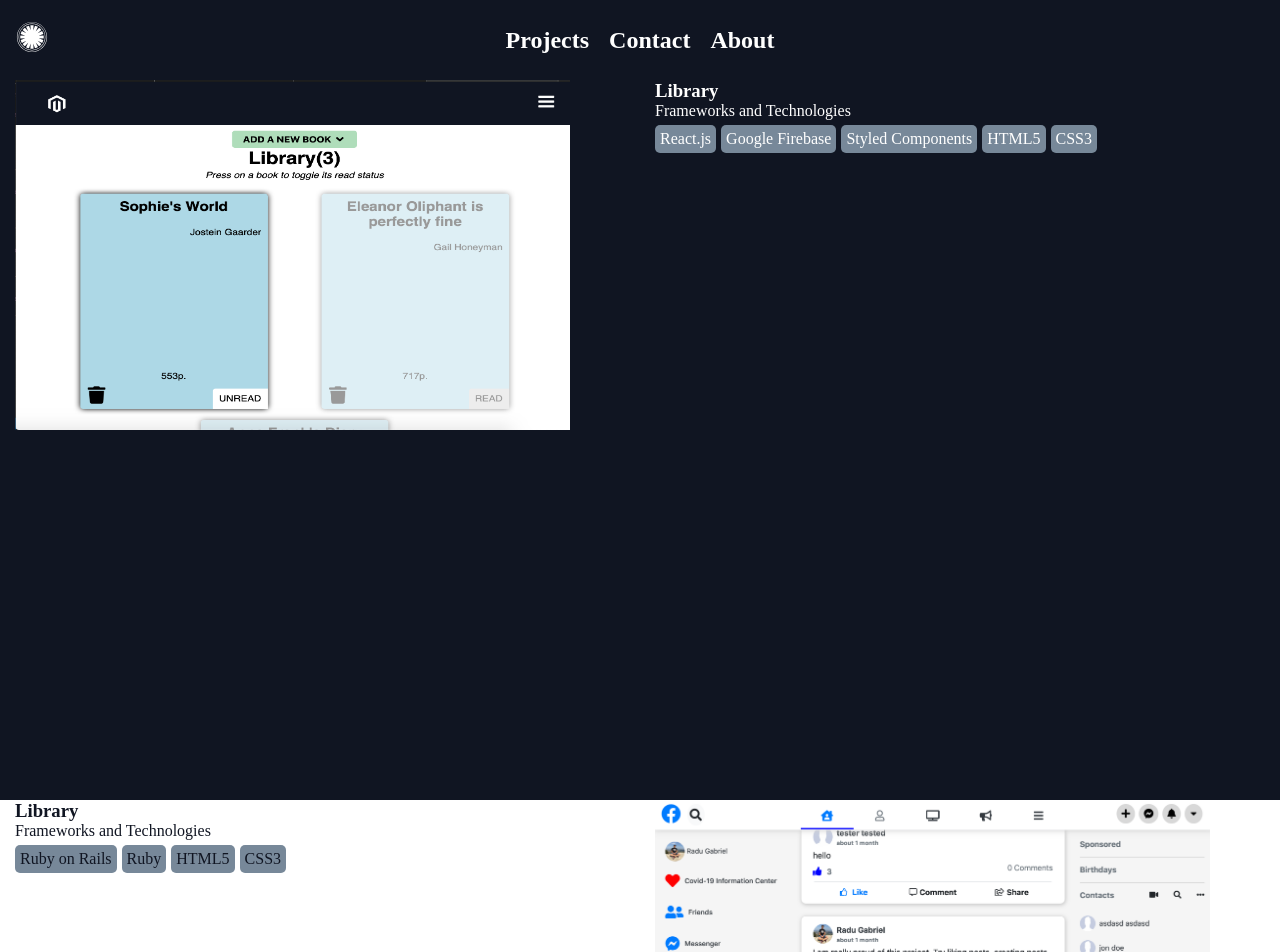
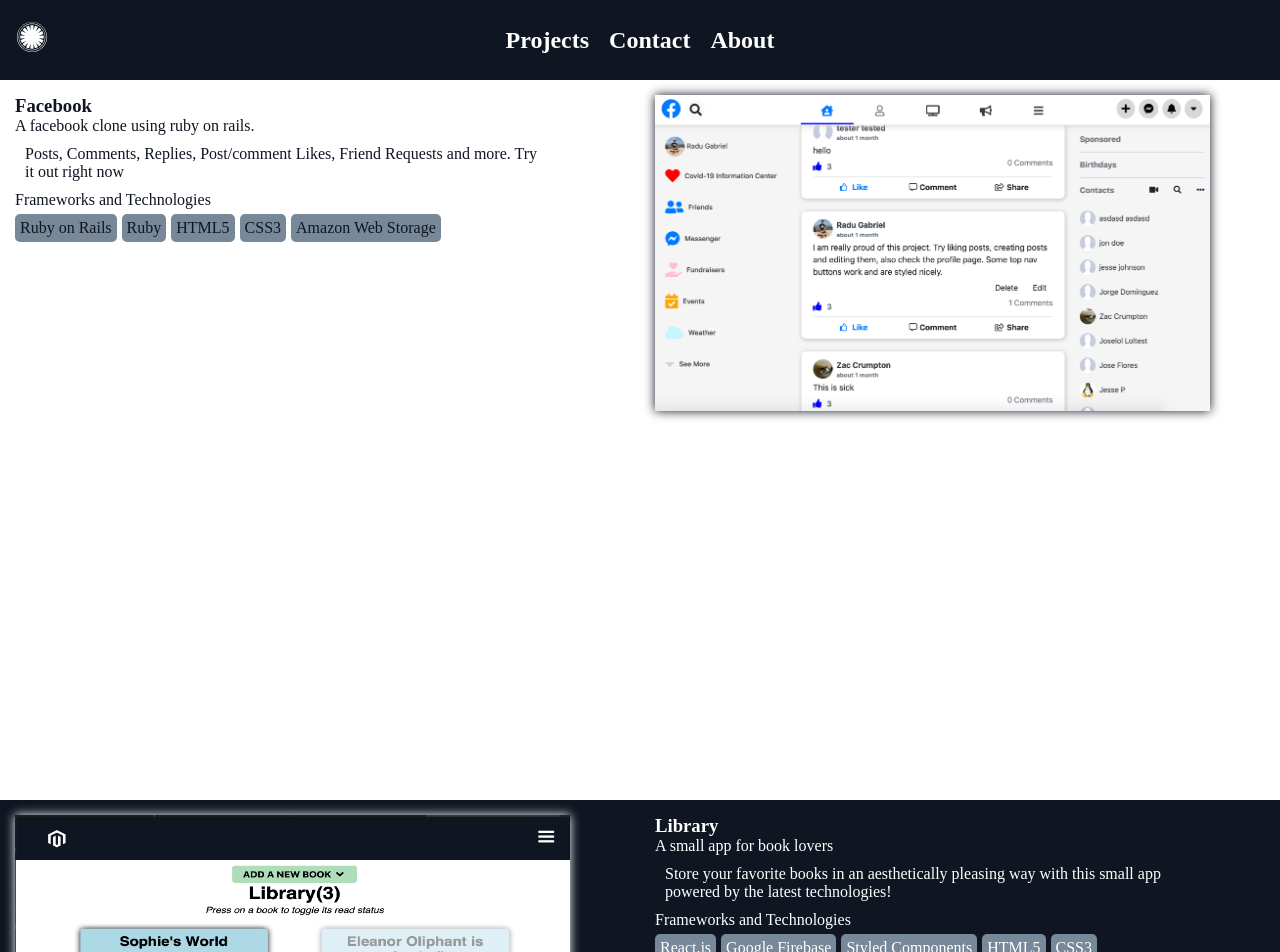
Before and after one commit to irlgabriel/portfolio, a React (Create React App) app: page / in a window 1280 px wide. Shown: the top 952 px of the page. Built offline with nearby package versions, Linux system fonts and the light colour scheme.

Commit message:
more styling and added a new project

```diff
--- a/src/components/Home/Data.js
+++ b/src/components/Home/Data.js
@@ -1,4 +1,18 @@
+
 export const ProjectOne = {
+  bgColor: "white",
+  textColor: "#101522",
+  img: require("../../images/facebook.png"),
+  alt: "Photo of facebook project",
+  projectTitle: "Facebook",
+  headingContent: "Frameworks and Technologies",
+  subtitleContent: ["Ruby on Rails", "Ruby", "HTML5", "CSS3", "Amazon Web Storage"],
+  smallDesc: "A facebook clone using ruby on rails.",
+  features: "Posts, Comments, Replies, Post/comment Likes, Friend Requests and more. Try it out right now",
+  imageLeft: false,
+}
+
+export const ProjectTwo = {
   bgColor: "#101522",
   textColor: "white",
   img: require("../../images/library.png"),
@@ -6,17 +20,8 @@
   projectTitle: "Library",
   headingContent: "Frameworks and Technologies",
   subtitleContent: ["React.js", "Google Firebase", "Styled Components", "HTML5", "CSS3"],
+  smallDesc: "A small app for book lovers",
+  features: "Store your favorite books in an aesthetically pleasing way with this small app powered by the latest technologies!",
   imageLeft: true,
 
 }
-
-export const ProjectTwo = {
-  bgColor: "white",
-  textColor: "#101522",
-  img: require("../../images/facebook.png"),
-  alt: "Photo of facebook project",
-  projectTitle: "Library",
-  headingContent: "Frameworks and Technologies",
-  subtitleContent: ["Ruby on Rails", "Ruby", "HTML5", "CSS3"],
-  imageLeft: false,
-}
--- a/src/components/Project/Project.components.js
+++ b/src/components/Project/Project.components.js
@@ -1,12 +1,17 @@
 import styled from "styled-components";
 
 export const ProjectContainer = styled.div`
+  padding-top: 15px;
   width: 100%;
   height: 90vh;
   display: flex;
   background-color: ${({bgColor}) => (bgColor)};
   color: ${({textColor}) => (textColor)};
-  flex-direction: ${({imageLeft}) => (!imageLeft ? "row" : "row-reverse")}
+  flex-direction: ${({imageLeft}) => (!imageLeft ? "row" : "row-reverse")};
+
+  @media screen and (max-width: 768px) {
+    flex-direction: column-reverse;
+  }
 `
 
 export const InfoColumn = styled.div`
@@ -24,10 +29,12 @@
 `;
 
 export const ImageWrapper = styled.div`
+  box-shadow: ${({bgColor}) => (bgColor === "white" ? "0 0 10px" : "0 0 10px white")};
   min-width: 350px;
   max-width: 555px;
   display: flex;
   transition: all 0.5s ease-in-out;
+
   &:hover {
     transform: scale(1.02);
   }
@@ -70,3 +77,10 @@
 
   }
 `
+
+export const Features = styled.div`
+  display: flex;
+  justify-content: center;
+  padding: 10px;
+  border-radius: 5px;
+`
--- a/src/components/Project/Project.js
+++ b/src/components/Project/Project.js
@@ -9,6 +9,7 @@
   Heading,
   Subtitle,
   SubtitleItem,
+  Features
 } from "./Project.components";
 export default function Project({
   bgColor,
@@ -18,7 +19,9 @@
   projectTitle,
   headingContent,
   subtitleContent,
-  imageLeft
+  imageLeft,
+  smallDesc,
+  features,
 
 }) {
   return (
@@ -26,6 +29,8 @@
       <InfoColumn>
         <TextWrapper>
           <TopLine>{projectTitle}</TopLine>
+          <Heading>{smallDesc}</Heading>
+          <Features>{features}</Features>
           <Heading>{headingContent}</Heading>
           <Subtitle>
           {
@@ -35,7 +40,7 @@
         </TextWrapper>
       </InfoColumn>
       <InfoColumn>
-        <ImageWrapper>
+        <ImageWrapper bgColor={bgColor}>
           <Image src={img} alt={alt} />
         </ImageWrapper>
       </InfoColumn>
```
